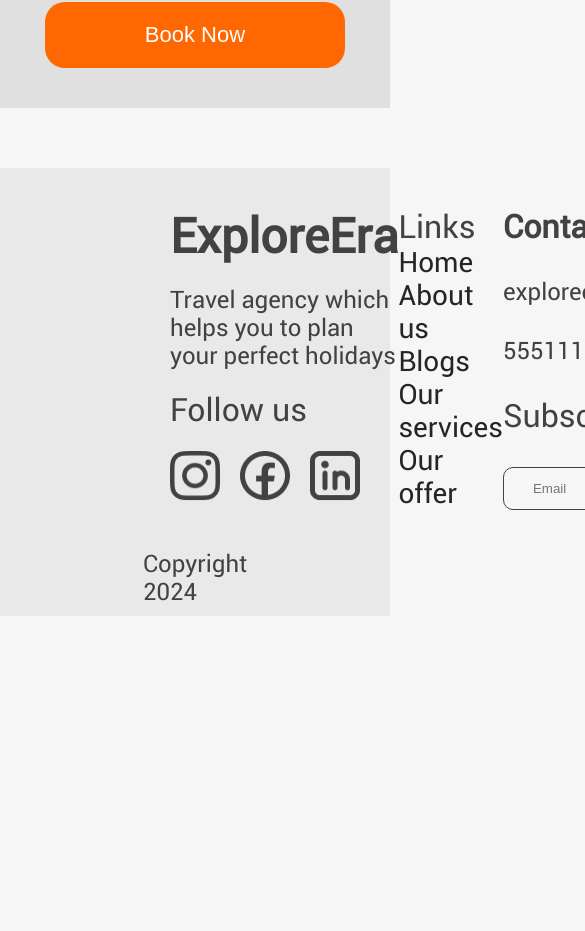
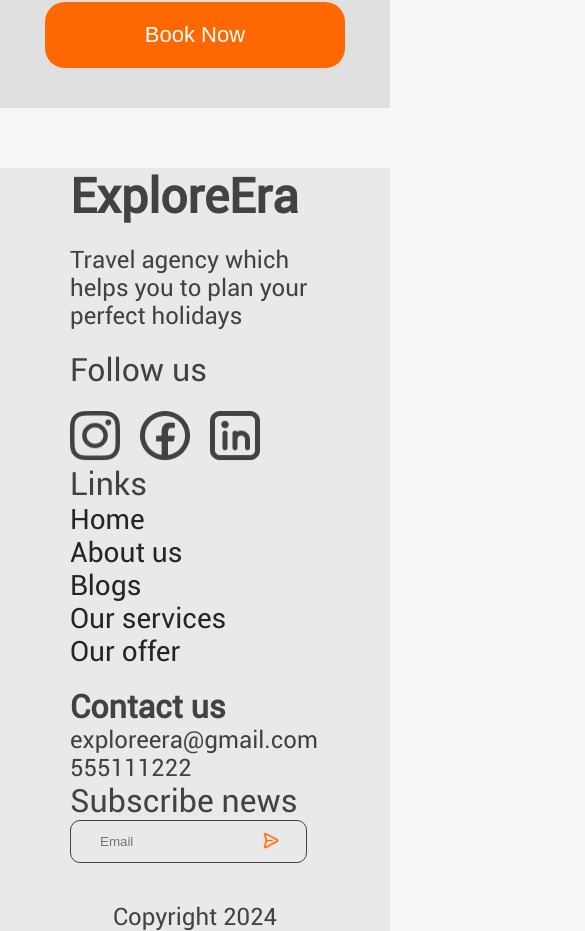
Before and after one commit to Tornike512/Unilab-Figma-Website, a React (Vite) app: page / in a window 390 px wide. Shown: the part 6825-7756 px from the top of the page, 585 px wide, since content can reach past the window. Before the commit the page ends 7441 px from the top, so only its background shows below. Built offline with nearby package versions, Linux system fonts and the light colour scheme.

Commit message:
Add: Footer Responsive For Medium And Small Screens

```diff
--- a/src/components/Footer/Footer.scss
+++ b/src/components/Footer/Footer.scss
@@ -1,17 +1,29 @@
 @import "/src/sass/Colors.scss";
 @import "/src/sass/Mixins.scss";
 @import "/src/sass/Variables.scss";
+@import "/src/sass/BreakPoints.scss";
 
 .footer {
   max-width: 1924px;
+  width: 100%;
   margin: 0 auto;
-  padding: 40px 170px 10px 170px;
+  padding: 0 45px;
   background-color: #eae9e9;
   color: #424244;
 
   .footer-wrapper {
-    display: flex;
+    display: grid;
     justify-content: space-between;
+    grid-template-columns: 250px 250px 250px;
+
+    @include md {
+      grid-template-columns: 250px 157px;
+    }
+
+    @include sm {
+      grid-template-columns: 250px;
+      justify-content: center;
+    }
 
     .socials {
       width: 282px;
@@ -73,6 +85,10 @@
       justify-content: space-between;
       flex-direction: column;
 
+      @include md {
+        margin-top: 20px;
+      }
+
       h3 {
         font-size: $font-size-32px;
       }
```
